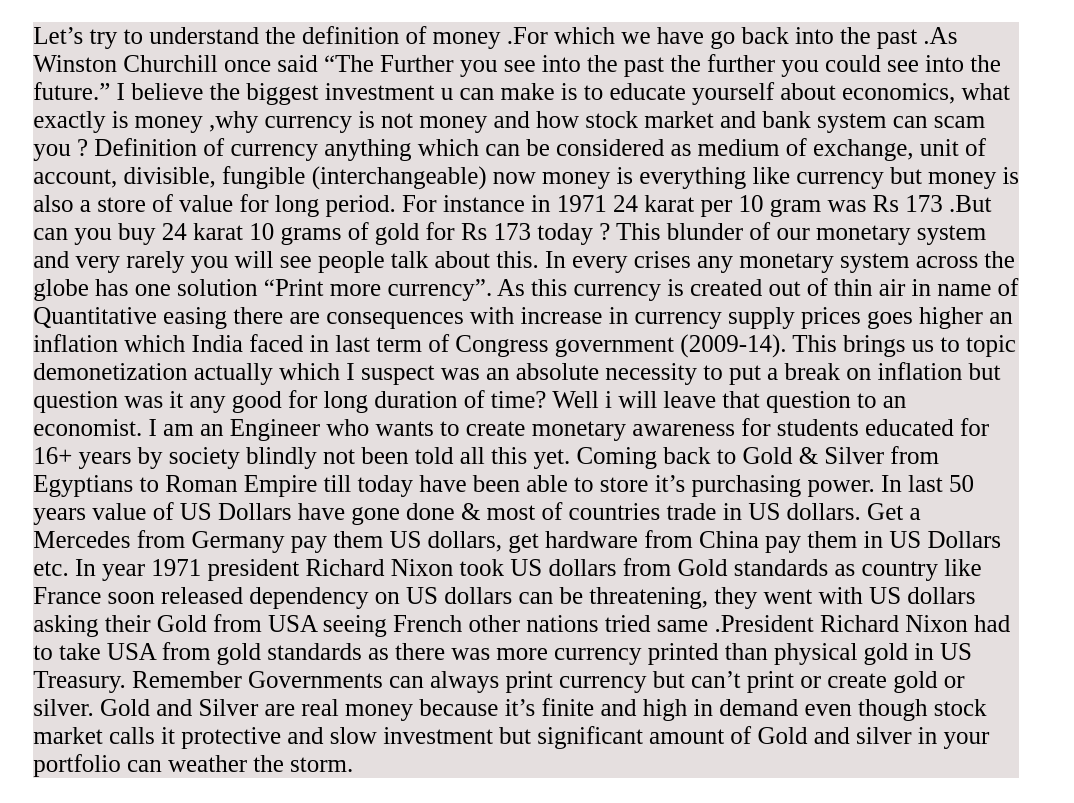
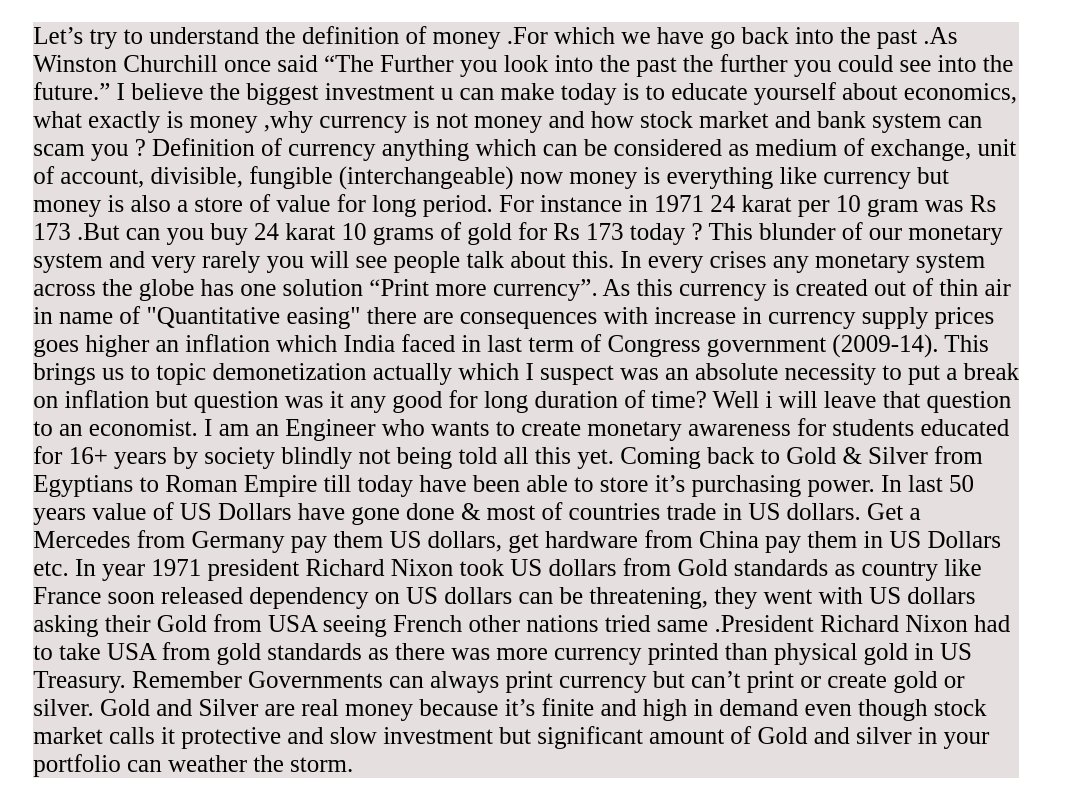
Before and after one commit to koustavmandal95/socioeco, a plain HTML site: page Money_vs_Currency.html in a window 1280 px wide. Shown: the part 61-864 px from the top of the page, without its empty margins (0-1074 px from the left). Drawn offline with Linux system fonts and the light colour scheme.

Commit message:
Update Money_vs_Currency.html

```diff
--- a/Money_vs_Currency.html
+++ b/Money_vs_Currency.html
@@ -8,9 +8,9 @@
   <body>
     <h1>Money Vs Currency</h1>
 <p>
-Let’s try to understand the definition of money .For which we have go back into the past .As Winston Churchill once said “The Further you see into the past the further you could see into the future.” I believe the biggest investment u can make is to educate yourself about economics, what exactly is money ,why currency is not money and how stock market and bank system can scam you ?
+Let’s try to understand the definition of money .For which we have go back into the past .As Winston Churchill once said “The Further you look into the past the further you could see into the future.” I believe the biggest investment u can make today is to educate yourself about economics, what exactly is money ,why currency is not money and how stock market and bank system can scam you ?
 Definition of currency anything which can be considered as medium of exchange, unit of account, divisible, fungible (interchangeable) now money is everything like currency but money is also a store of value for long period. For instance in 1971 24 karat per 10 gram was Rs 173 .But can you buy 24 karat 10 grams of gold for Rs 173 today ? This blunder of our monetary system and very rarely you will see people talk about this. In every crises any monetary system across the globe has one solution “Print more currency”.
-As this currency is created out of thin air in name of Quantitative easing there are consequences with increase in currency supply prices goes higher an inflation which India faced in last term of Congress government (2009-14). This brings us to topic demonetization actually which I suspect was an absolute necessity to put a break on inflation but question was it any good for long duration of time? Well i will leave that question to an economist. I am an Engineer who wants to create monetary awareness for students educated for 16+ years by society blindly not been told all this yet.
+As this currency is created out of thin air in name of "Quantitative easing" there are consequences with increase in currency supply prices goes higher an inflation which India faced in last term of Congress government (2009-14). This brings us to topic demonetization actually which I suspect was an absolute necessity to put a break on inflation but question was it any good for long duration of time? Well i will leave that question to an economist. I am an Engineer who wants to create monetary awareness for students educated for 16+ years by society blindly not being told all this yet.
 Coming back to Gold & Silver from Egyptians to Roman Empire till today have been able to store it’s purchasing power. In last 50 years value of US Dollars have gone done & most of countries trade in US dollars. Get a Mercedes from Germany pay them US dollars, get hardware from China pay them in US Dollars etc. In year 1971 president Richard Nixon took US dollars from Gold standards as country like France soon released dependency on US dollars can be threatening, they went with US dollars asking their Gold from USA seeing French other nations tried same .President Richard Nixon had to take USA from gold standards as there was more currency printed than physical gold in US Treasury.
 Remember Governments can always print currency but can’t print or create gold or silver. Gold and Silver are real money because it’s finite and high in demand  even though stock market calls it protective and slow investment but significant amount of Gold and silver in your portfolio can weather the storm.
 </p>
```
